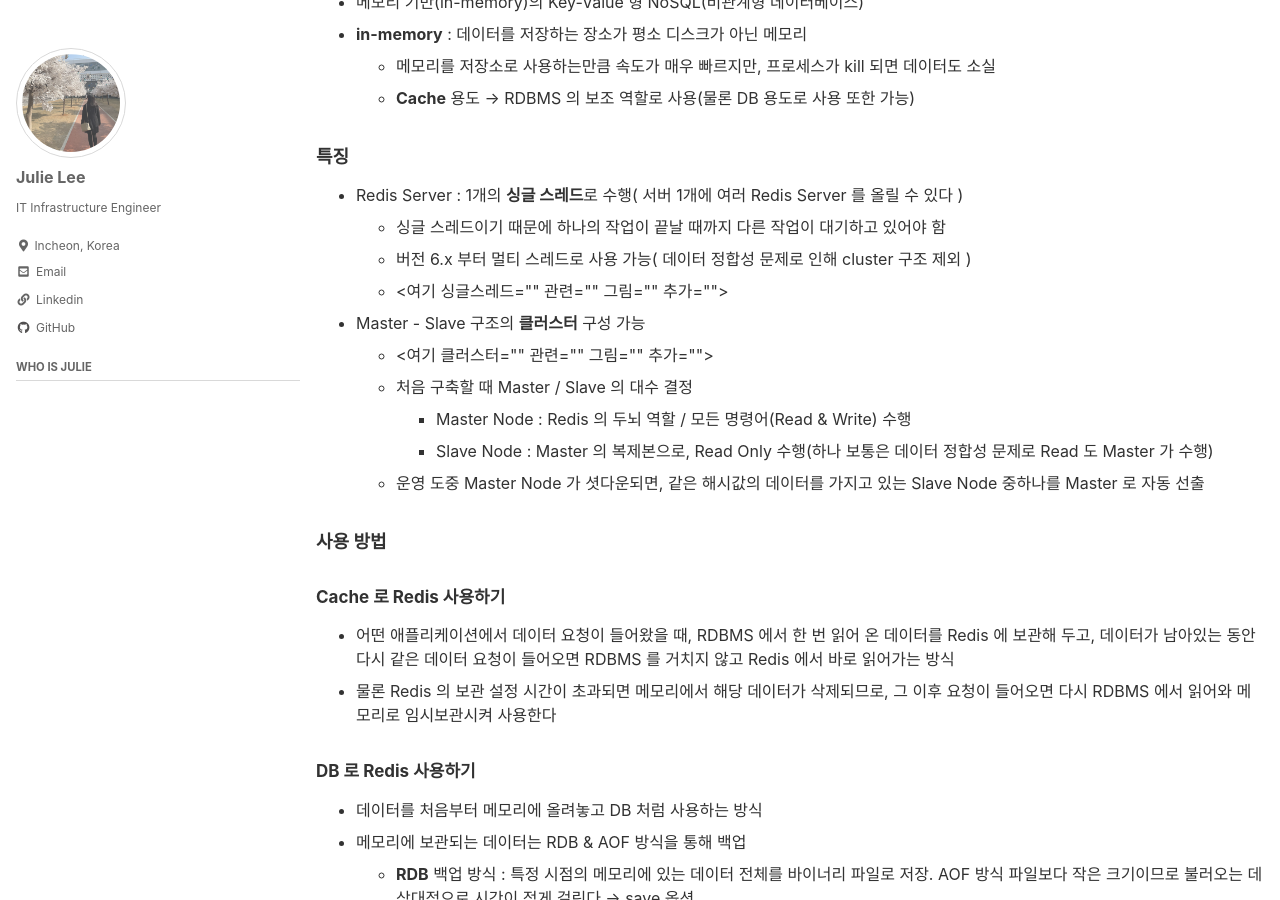
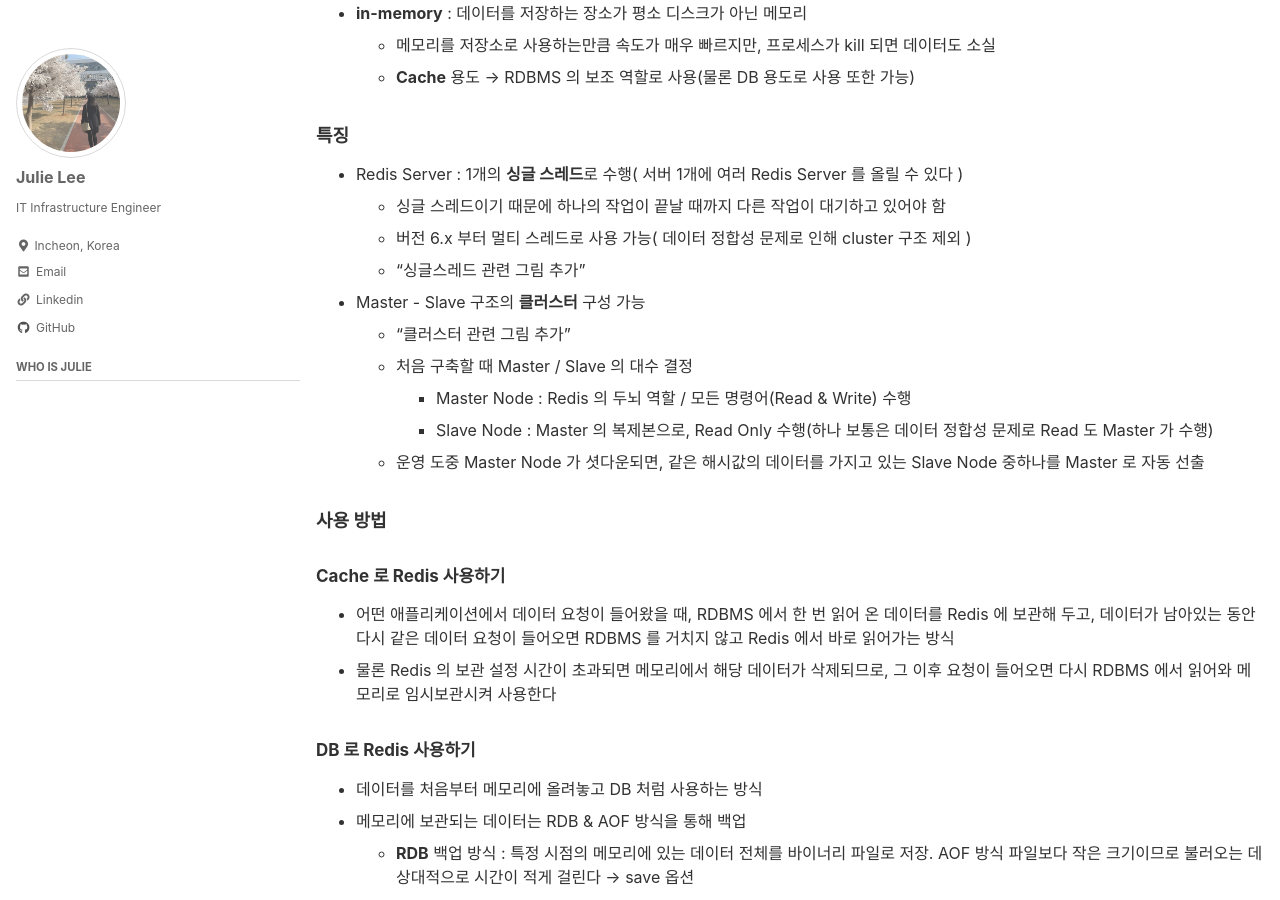
Before and after one commit to smilejulie0812/smilejulie0812.github.io, a Jekyll site: the page built from _posts/2021-12-29-redisorientation.md, in a window 1280 px wide and 900 px high, scrolled down 379 px. Built offline with Jekyll 4.4.1, drawn with Linux system fonts in a browser that asks for light colours; cached includes are drawn as plain includes.

Commit message:
Update 2021-12-29-redisorientation.md

```diff
--- a/_posts/2021-12-29-redisorientation.md
+++ b/_posts/2021-12-29-redisorientation.md
@@ -10,7 +10,6 @@ sidebar:
   nav: "docs"
 ---
 Redis 는 부담당자여서 그런가 아직 많은 내용을 다루지는 못했지만, 덕분에 **캐시**의 개념을 다시 한 번 살펴볼 기회가 된 것 같다.
-
 지난 번 신입사원 입사용 Kafka 오리엔테이션 내용에 이어서 이번에는 Redis 오리엔테이션 내용을 정리해보고자 한다.
 
 ## Redis
@@ -25,9 +24,9 @@ Redis 는 부담당자여서 그런가 아직 많은 내용을 다루지는 못
 - Redis Server : 1개의 **싱글 스레드**로 수행( 서버 1개에 여러 Redis Server 를 올릴 수 있다 )
     - 싱글 스레드이기 때문에 하나의 작업이 끝날 때까지 다른 작업이 대기하고 있어야 함
     - 버전 6.x 부터 멀티 스레드로 사용 가능( 데이터 정합성 문제로 인해 cluster 구조 제외 )
-    - <여기 싱글스레드 관련 그림 추가>
+    - "싱글스레드 관련 그림 추가"
 - Master - Slave 구조의 **클러스터** 구성 가능
-    - <여기 클러스터 관련 그림 추가>
+    - "클러스터 관련 그림 추가"
     - 처음 구축할 때 Master / Slave 의 대수 결정
         - Master Node : Redis 의 두뇌 역할 / 모든 명령어(Read & Write) 수행
         - Slave Node : Master 의 복제본으로, Read Only 수행(하나 보통은 데이터 정합성 문제로 Read 도 Master 가 수행)
```
